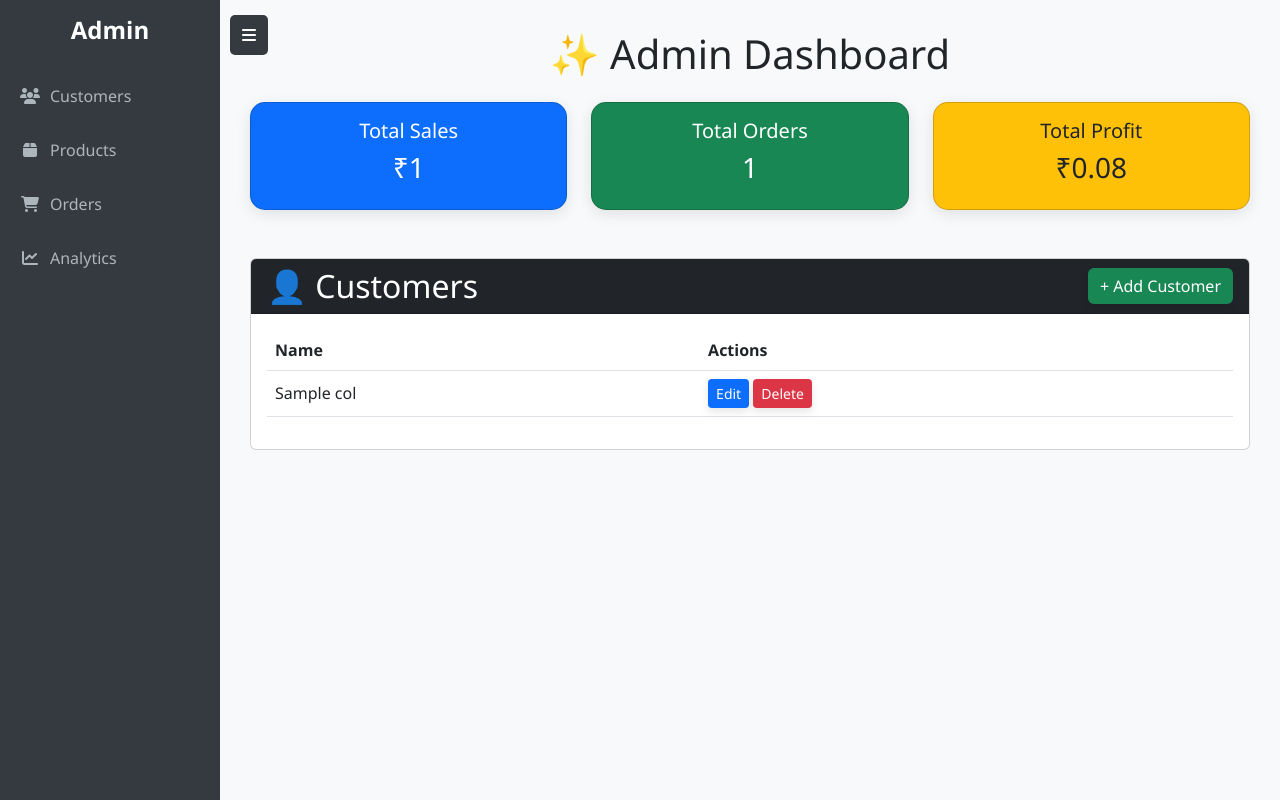
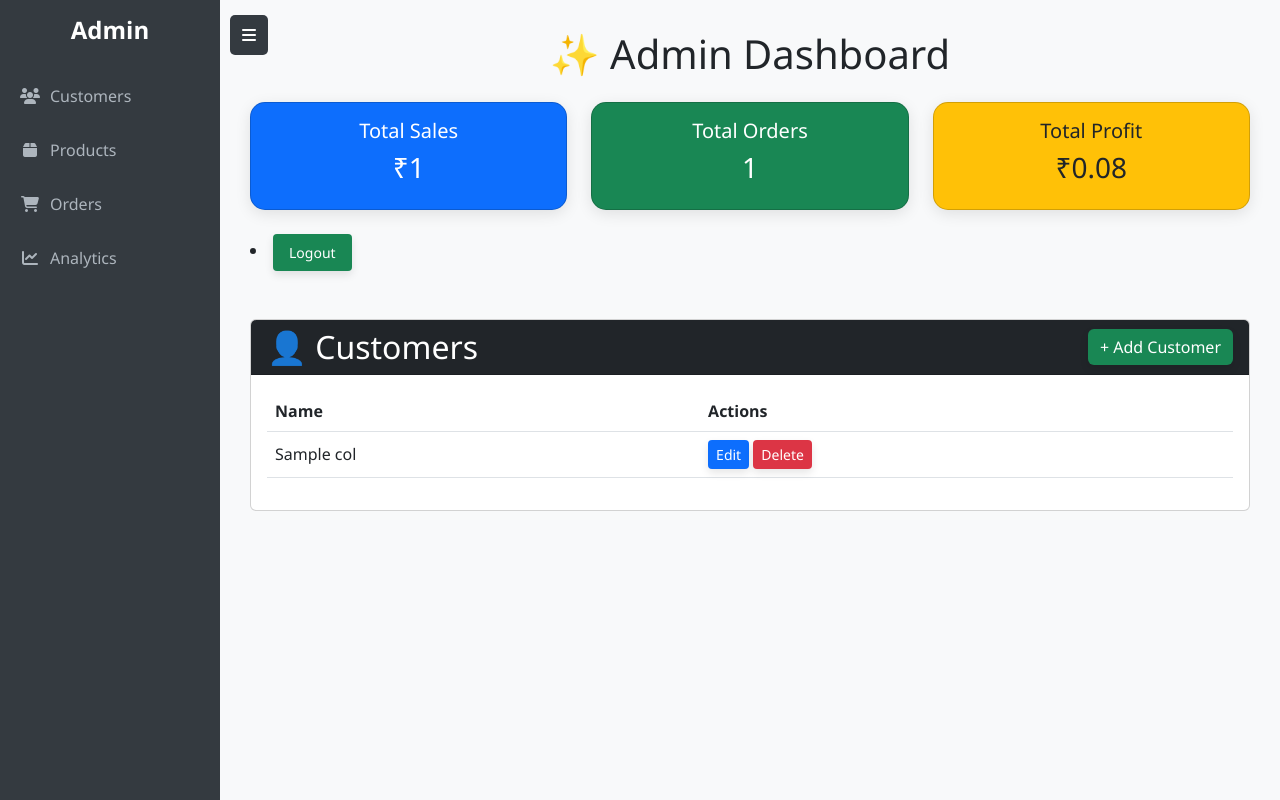
Before and after one commit to panaskargaurav/ECOMMERCE_APP, a Flask app: template templates/admin/data.html in a window 1280 px wide. Run offline with Flask 3, Linux system fonts and the light colour scheme; the template is opened without the code that fills it: most values are stand-ins (such as "Sample title", 1, 10 or a date in 2020).

Commit message:
Update data.html

```diff
--- a/templates/admin/data.html
+++ b/templates/admin/data.html
@@ -90,6 +90,9 @@
       <div class="col-md-4"><div class="card card-stats p-3 text-center bg-primary text-white"><h5>Total Sales</h5><h3>₹{{ total_revenue }}</h3></div></div>
       <div class="col-md-4"><div class="card card-stats p-3 text-center bg-success text-white"><h5>Total Orders</h5><h3>{{ total_quantity }}</h3></div></div>
       <div class="col-md-4"><div class="card card-stats p-3 text-center bg-warning text-dark"><h5>Total Profit</h5><h3>₹{{ (total_revenue * 0.08)|round(2) }}</h3></div></div>
+      <li class="nav-item text-dark">
+        <a class="btn btn-success btn-sm text-white px-3 py-2" href="{{ url_for('logout') }}">Logout</a>
+      </li>
     </div>
 
     <!-- Tab Contents -->
```
